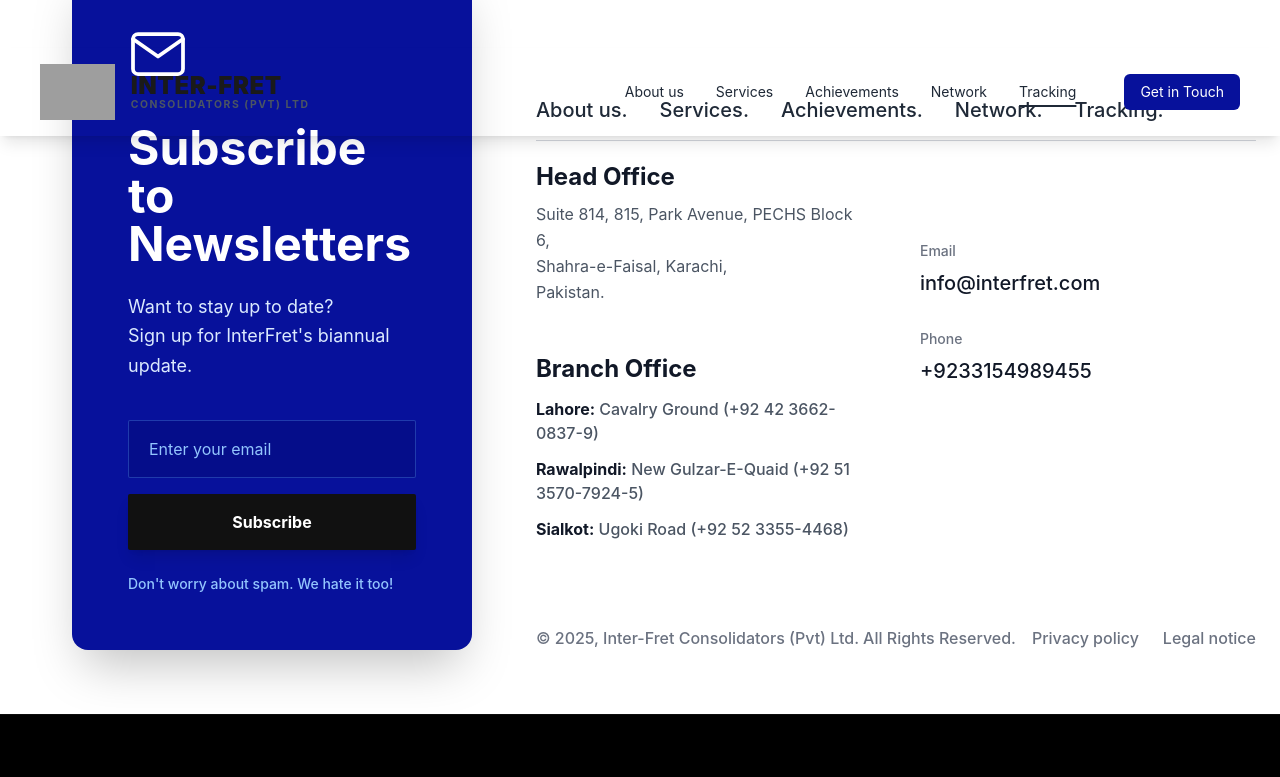
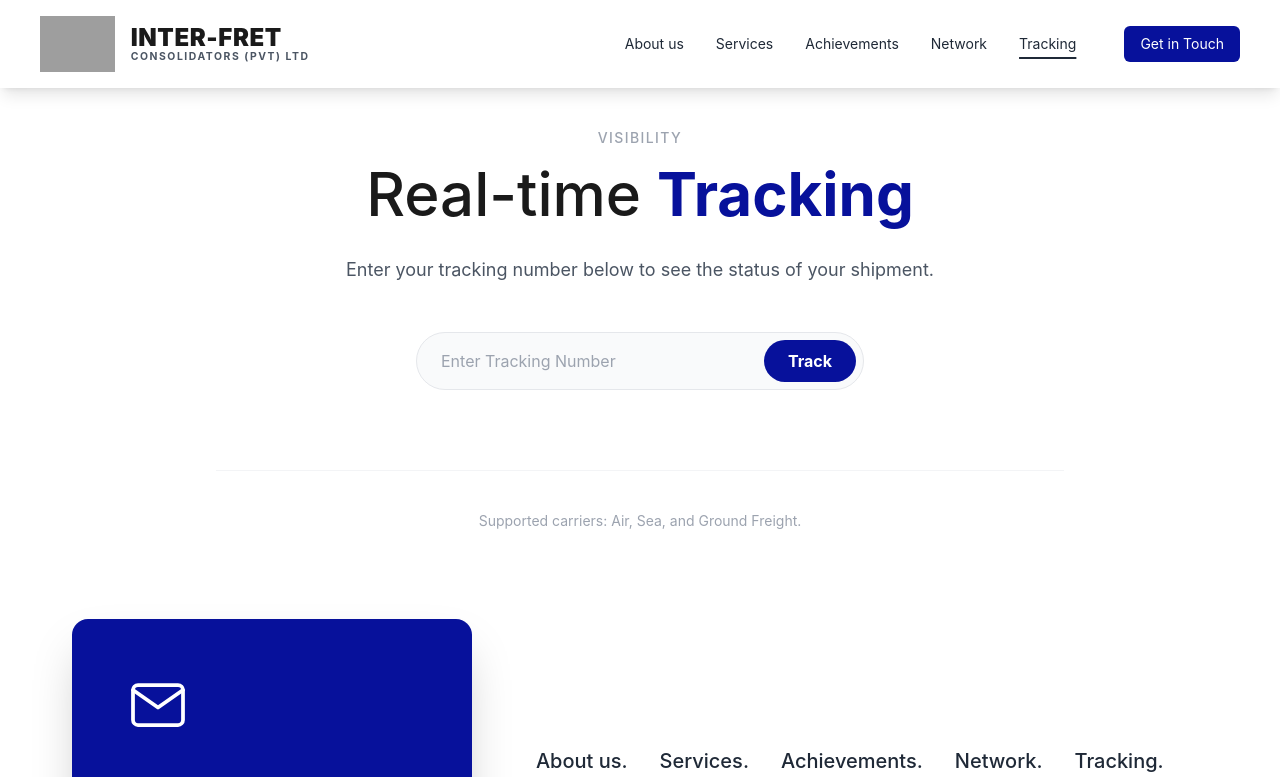
Before and after one commit to syedfaiqali/InterFred, a React (Vite) app: page /tracking in a window 1280 px wide. Shown: the top 777 px of the page. Built offline with nearby package versions, Linux system fonts and the light colour scheme; grey boxes are pictures that could not be loaded.

Commit message:
FaiqPrototype: Added comming soon section for tracking and Achievements

```diff
--- a/src/App.tsx
+++ b/src/App.tsx
@@ -24,6 +24,8 @@
 const ServiceDetail = React.lazy(() => import('./components/ServiceDetail'))
 const ServiceSlider = React.lazy(() => import('./components/ServiceSlider'))
 const Network = React.lazy(() => import('./components/Network'))
+const Achievements = React.lazy(() => import('./components/Achievements'))
+const Tracking = React.lazy(() => import('./components/Tracking'))
 const Footer = React.lazy(() => import('./components/Footer'))
 
 const App: React.FC = () => {
@@ -73,6 +75,8 @@
             } />
             <Route path="/service/:id" element={<ServiceDetail />} />
             <Route path="/network" element={<Network />} />
+            <Route path="/achievements" element={<Achievements />} />
+            <Route path="/tracking" element={<Tracking />} />
           </Routes>
           {/* Common Footer Sections for all pages as requested */}
           <div className="mt-12 space-y-6">
--- /dev/null
+++ b/src/components/Achievements.tsx
@@ -0,0 +1,27 @@
+import * as React from 'react';
+
+const Achievements: React.FC = () => {
+    return (
+        <section className="bg-white min-h-[60vh] flex flex-col items-center justify-center pt-32 pb-20">
+            <div className="max-w-4xl mx-auto px-6 text-center">
+                <span className="text-gray-400 font-medium tracking-widest text-sm block mb-4 uppercase">Recognition</span>
+                <h1 className="text-4xl lg:text-6xl font-medium text-[#1A1A1A] leading-tight mb-8">
+                    Our <span className="text-[#07119B] font-bold">Achievements</span>
+                </h1>
+                <p className="text-lg text-gray-600 max-w-2xl mx-auto">
+                    We are currently detailing our milestones and recognized excellence in the logistics industry.
+                    Check back soon to see our journey of performance and quality.
+                </p>
+                <div className="mt-16 grid grid-cols-1 md:grid-cols-3 gap-8">
+                    {[1, 2, 3].map((i) => (
+                        <div key={i} className="p-8 bg-gray-50 rounded-2xl border border-gray-100 h-40 flex items-center justify-center">
+                            <div className="w-12 h-12 bg-gray-200 rounded-full animate-pulse"></div>
+                        </div>
+                    ))}
+                </div>
+            </div>
+        </section>
+    );
+};
+
+export default Achievements;
--- /dev/null
+++ b/src/components/Tracking.tsx
@@ -0,0 +1,34 @@
+import * as React from 'react';
+
+const Tracking: React.FC = () => {
+    return (
+        <section className="bg-white min-h-[60vh] flex flex-col items-center justify-center pt-32 pb-20">
+            <div className="max-w-4xl mx-auto px-6 text-center w-full">
+                <span className="text-gray-400 font-medium tracking-widest text-sm block mb-4 uppercase">Visibility</span>
+                <h1 className="text-4xl lg:text-6xl font-medium text-[#1A1A1A] leading-tight mb-8">
+                    Real-time <span className="text-[#07119B] font-bold">Tracking</span>
+                </h1>
+                <p className="text-lg text-gray-600 max-w-2xl mx-auto mb-12">
+                    Enter your tracking number below to see the status of your shipment.
+                </p>
+
+                <div className="max-w-md mx-auto relative">
+                    <input
+                        type="text"
+                        placeholder="Enter Tracking Number"
+                        className="w-full px-6 py-4 bg-gray-50 border border-gray-200 rounded-full outline-none focus:border-[#07119B] focus:ring-1 focus:ring-[#07119B] transition-all pr-32"
+                    />
+                    <button className="absolute right-2 top-2 bottom-2 bg-[#07119B] text-white px-6 rounded-full font-bold hover:bg-[#050D8A] transition-colors">
+                        Track
+                    </button>
+                </div>
+
+                <div className="mt-20 py-10 border-t border-gray-100 text-gray-400 text-sm">
+                    <p>Supported carriers: Air, Sea, and Ground Freight.</p>
+                </div>
+            </div>
+        </section>
+    );
+};
+
+export default Tracking;
```
